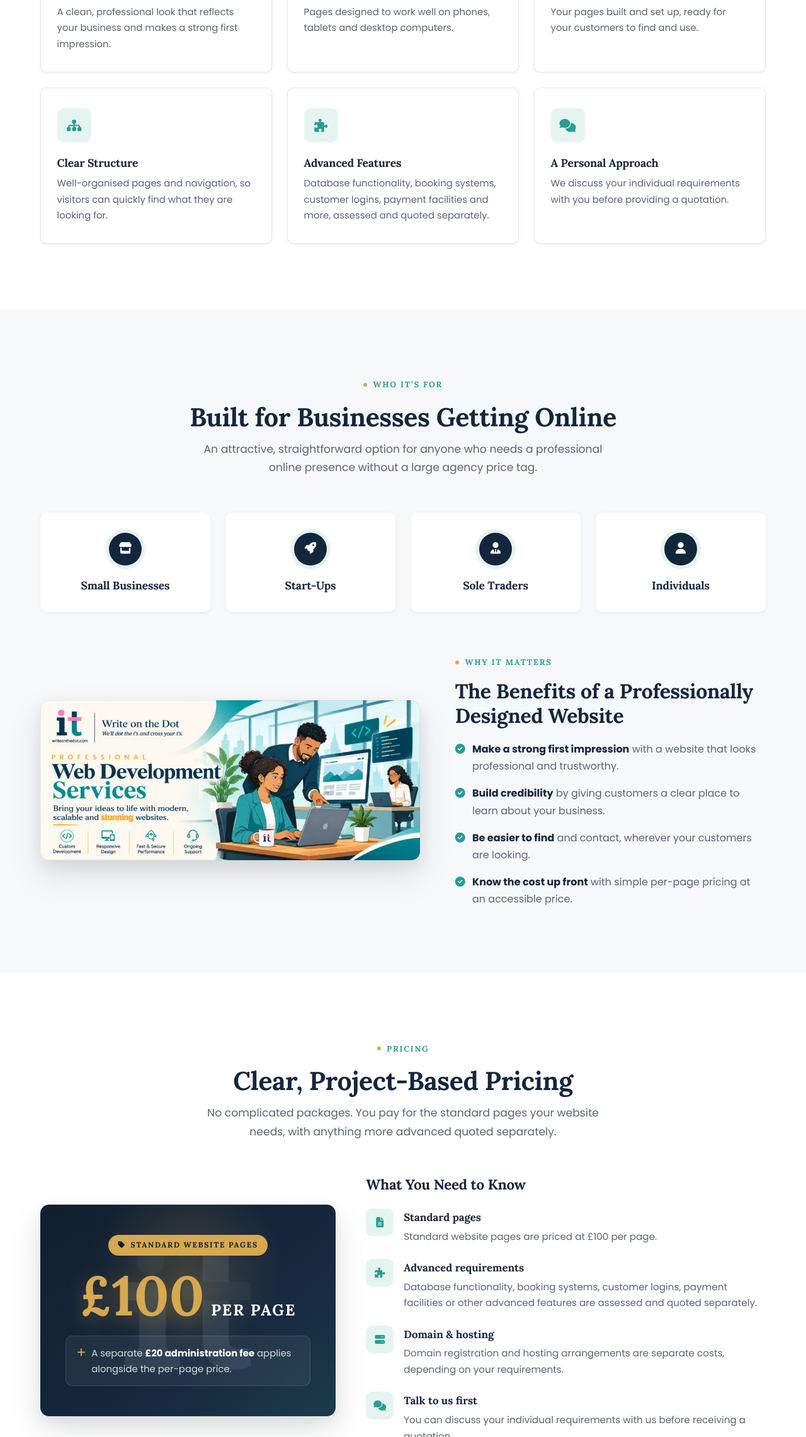
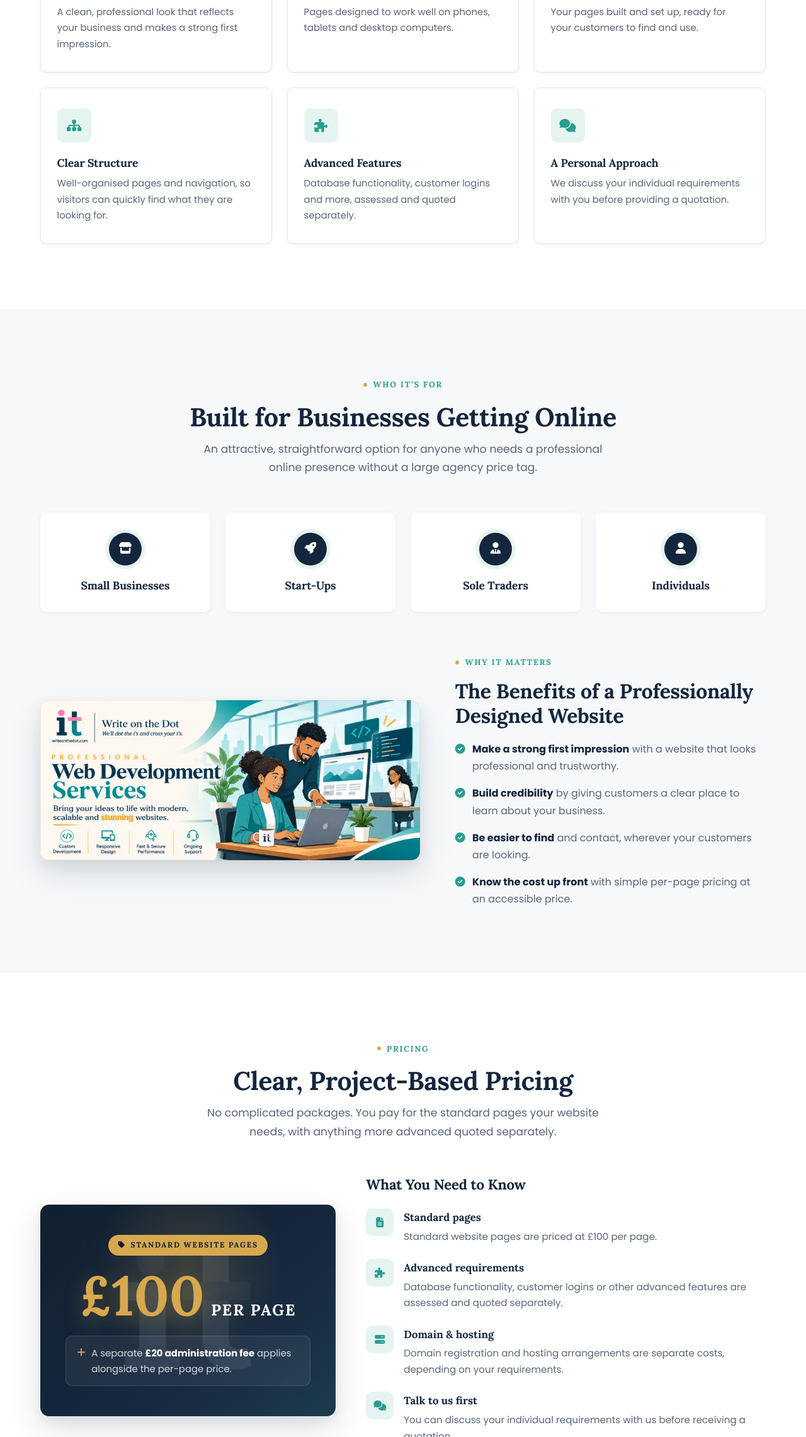
Before and after one commit to Sarafeleke/Write-on-the-Dot1, a plain HTML site: page website-design.html in a window 1280 px wide. Shown: the part 1183-3465 px from the top of the page at 63% size. Drawn offline with Linux system fonts and the light colour scheme.

Commit message:
Remove booking systems and payment facilities from web design offering
Generated with [Devin](https://devin.ai)

Co-Authored-By: Devin <158243242+devin-ai-integration[bot]@users.noreply.github.com>

```diff
--- a/website-design.html
+++ b/website-design.html
@@ -133,7 +133,7 @@
           <article class="service-card reveal">
             <span class="card-icon"><i class="fa-solid fa-puzzle-piece" aria-hidden="true"></i></span>
             <h3 class="card-title">Advanced Features</h3>
-            <p>Database functionality, booking systems, customer logins, payment facilities and more, assessed and quoted separately.</p>
+            <p>Database functionality, customer logins and more, assessed and quoted separately.</p>
           </article>
 
           <article class="service-card reveal">
@@ -217,7 +217,7 @@
               </li>
               <li>
                 <span class="wp-icon" aria-hidden="true"><i class="fa-solid fa-puzzle-piece"></i></span>
-                <div><strong>Advanced requirements</strong><p>Database functionality, booking systems, customer logins, payment facilities or other advanced features are assessed and quoted separately.</p></div>
+                <div><strong>Advanced requirements</strong><p>Database functionality, customer logins or other advanced features are assessed and quoted separately.</p></div>
               </li>
               <li>
                 <span class="wp-icon" aria-hidden="true"><i class="fa-solid fa-server"></i></span>
```
